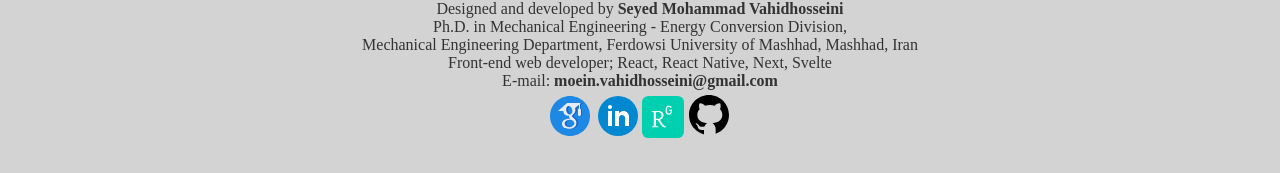
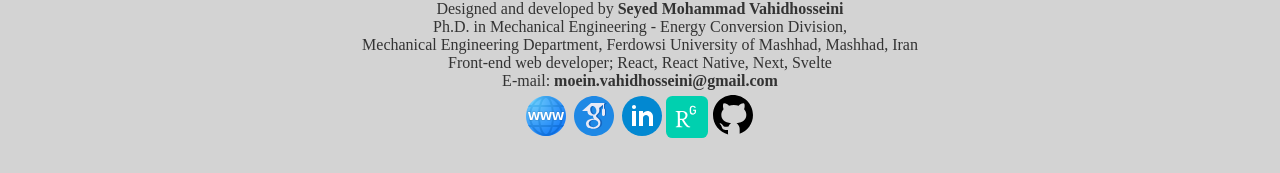
Before and after one commit to SMVahidhosseini/nextcrypto, a Next.js app: page /portfolio in a window 1280 px wide. Shown: the part 902-1075 px from the top of the page. Built offline with nearby package versions, Linux system fonts and the light colour scheme; no server answers.

Commit message:
Website added

```diff
--- a/comps/Footer.js
+++ b/comps/Footer.js
@@ -18,6 +18,9 @@ const Footer = () => {
 			</div>
 			<div className="footersubdiv">
 				<div className="footersocial">
+					<a href='https://smvahidhosseini.github.io/Resume/' target="_blank" rel="noreferrer">
+						<img src="/icons/website.png" />
+					</a>
 					<a href='https://scholar.google.com/citations?user=roHaKVcAAAAJ&hl=en' target="_blank" rel="noreferrer">
 						<img src="/icons/scholar.svg" />
 					</a>
```
Also changed, not shown: public/icons/website.png (added).
